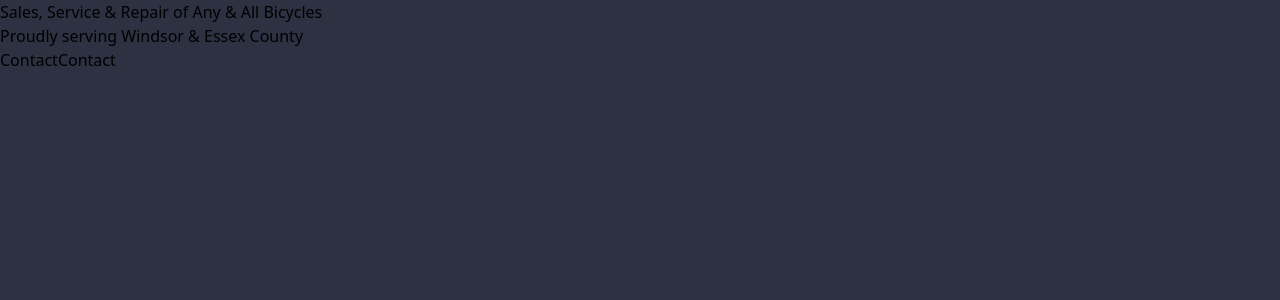
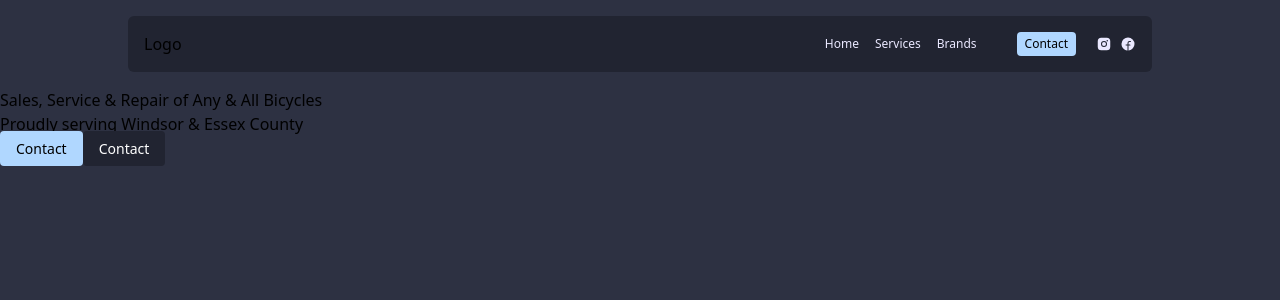
Before and after one commit to dylanreedx/CityCyclery, a Next.js app: page / in a window 1280 px wide. Shown: the top 300 px of the page. Built offline with nearby package versions, Linux system fonts and the light colour scheme.

Commit message:
base navbar

```diff
--- /dev/null
+++ b/components/Navbar.tsx
@@ -0,0 +1,37 @@
+import Button from '@/components/Button';
+import Link from 'next/link';
+import { FacebookLogo, InstagramLogo } from 'phosphor-react';
+
+export function Navbar() {
+	return (
+		<header className='p-4'>
+			<nav className='bg-dark-600 flex flex-row items-center justify-between p-4 rounded-md max-w-5xl mx-auto'>
+				<div>Logo</div>
+				<div className='flex flex-row items-center'>
+					<ul className='flex flex-row text-light-500 gap-4 mr-10 text-xs'>
+						<li>
+							<Link href='/'>Home</Link>
+						</li>
+						<li>
+							<Link href='/services'>Services</Link>
+						</li>
+						<li>
+							<Link href='/brands'>Brands</Link>
+						</li>
+					</ul>
+					<Button variant='primary-sm' href='/contact'>
+						Contact
+					</Button>
+					<ul className='flex flex-row gap-2 text-light-500 ml-5'>
+						<li>
+							<InstagramLogo weight='fill' />
+						</li>
+						<li>
+							<FacebookLogo weight='fill' />
+						</li>
+					</ul>
+				</div>
+			</nav>
+		</header>
+	);
+}
--- a/pages/index.tsx
+++ b/pages/index.tsx
@@ -2,6 +2,7 @@ import { HeadComponent } from '@/components/Head';
 import Image from 'next/image';
 import Button from '@/components/Button';
 import { Poppins } from '@next/font/google';
+import { Navbar } from '@/components/Navbar';
 
 // const poppins = Poppins({
 //   weight: '400',
@@ -15,15 +16,16 @@ export default function Home() {
 				title='Home - City Cyclery'
 				description='Sales, Service & Repair of Any & All Bicycles - Windsor, ON'
 			/>
+			<Navbar />
 			<main className='bg-dark-500'>
 				<section>
 					<h1>Sales, Service & Repair of Any & All Bicycles</h1>
 					<p>Proudly serving Windsor & Essex County</p>
 					<div>
-						<Button variant='primary' href='/contact'>
+						<Button variant='primary-base' href='/contact'>
 							Contact
 						</Button>
-						<Button variant='secondary' href='/services'>
+						<Button variant='secondary-base' href='/services'>
 							Contact
 						</Button>
 					</div>
--- a/tailwind.config.js
+++ b/tailwind.config.js
@@ -6,7 +6,7 @@ module.exports = {
 	],
 	theme: {
 		extend: {
-      backgroundColor: {
+			colors: {
 				'light-500': '#EAE8FF',
 				'light-600': '#ADACB5',
 				'dark-500': '#2D3142',
```
Lines whose indentation alone changed are shown as unchanged.
